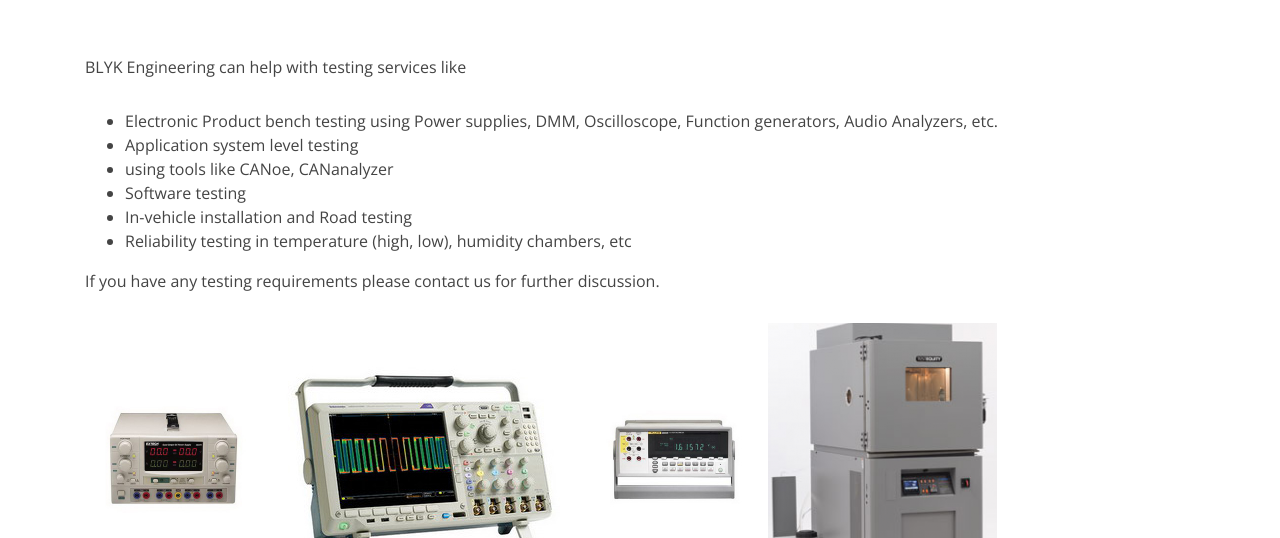
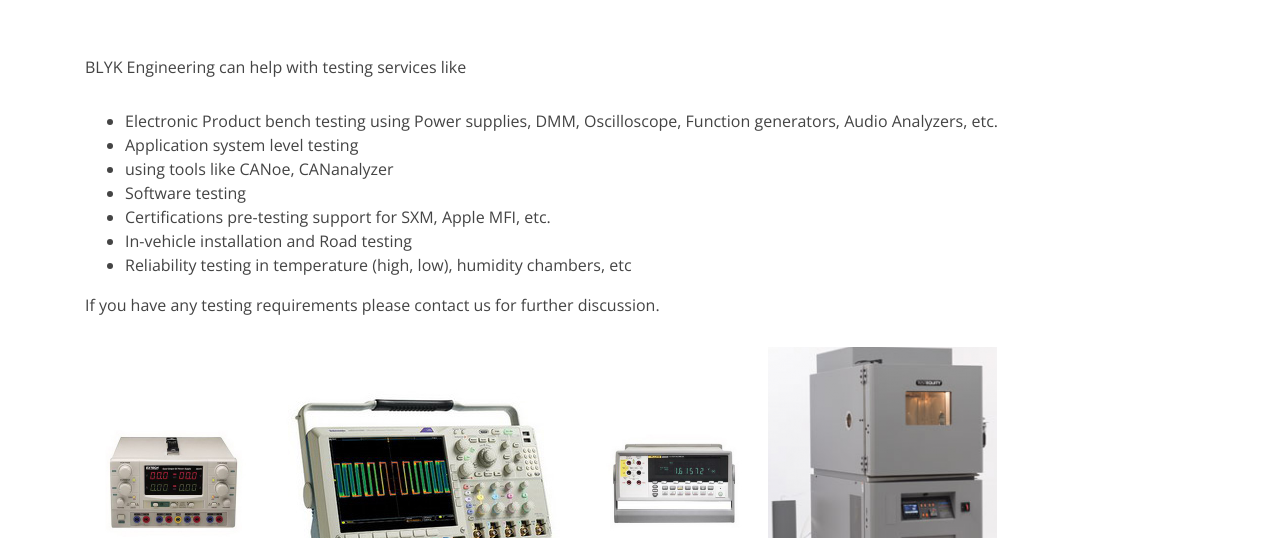
Before and after one commit to RahulNagalla/RahulNagalla.github.io, a plain HTML site: page services/testing.html in a window 1280 px wide. Shown: the part 262-800 px from the top of the page. Drawn offline with nearby package versions, Linux system fonts and the light colour scheme.

Commit message:
Update testing.html

```diff
--- a/services/testing.html
+++ b/services/testing.html
@@ -94,6 +94,7 @@
          <li>Application system level testing </li>
          <li>using tools like CANoe, CANanalyzer</li>
          <li>Software testing </li>
+         <li>Certifications pre-testing support for SXM, Apple MFI, etc. </li>
          <li>In-vehicle installation and Road testing </li>
          <li>Reliability testing in temperature (high, low), humidity chambers, etc </li>
        </ul>
```
